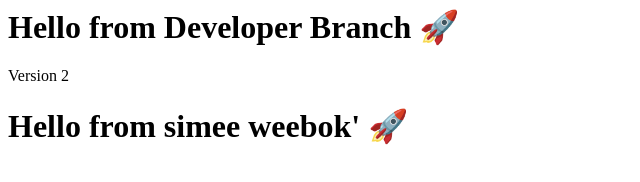
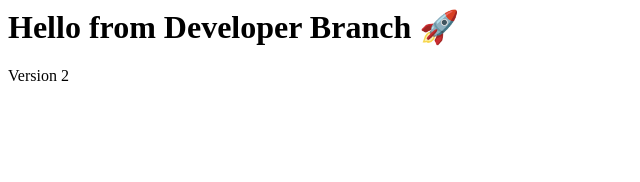
Before and after one commit to sagarpatil28dec98/cicd-one-repo, a plain HTML site: page app/index.html in a window 1280 px wide. Shown: the whole page, without its empty margins (0-640 px from the left). Drawn offline with Linux system fonts and the light colour scheme.

Commit message:
done new commit simee

```diff
--- a/app/index.html
+++ b/app/index.html
@@ -1,5 +1,3 @@
 
 <h1>Hello from Developer Branch 🚀</h1>
 <p>Version 2</p>
-
-<h1>Hello from simee weebok' 🚀</h1>
```
